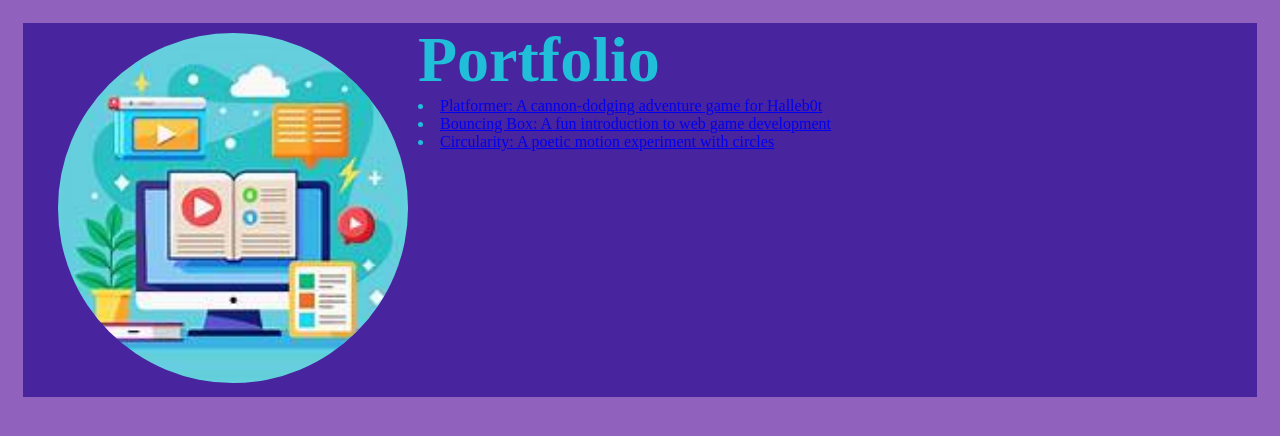
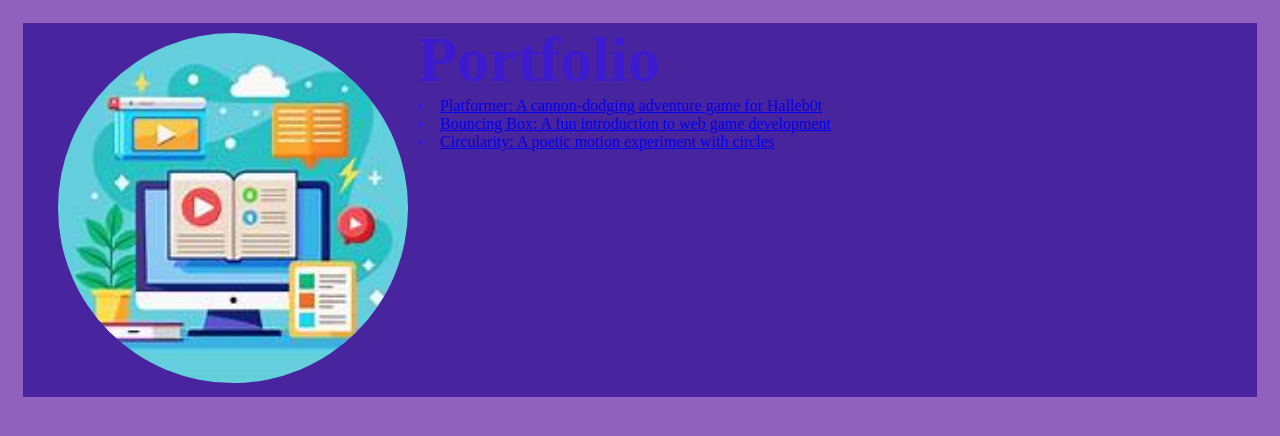
Before and after one commit to Jolah71/Jolah71.github.io, a plain HTML site: page portfolio.html in a window 1280 px wide. Drawn offline with Linux system fonts and the light colour scheme.

Commit message:
customize this message

```diff
--- a/portfolio.html
+++ b/portfolio.html
@@ -5,7 +5,7 @@
     <style>
             body {
                 background: rgb(145, 98, 189);
-                color: rgb(33, 190, 218);
+                color: rgb(60, 27, 206);
                 padding: 15px;
                 font-family: 'Times New Roman', Times, serif;
                 text-align: justify center;
```
